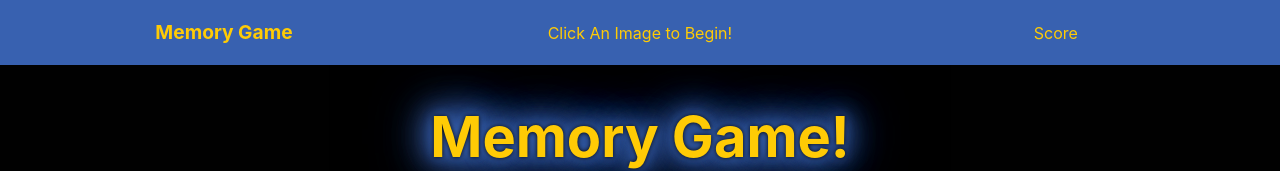
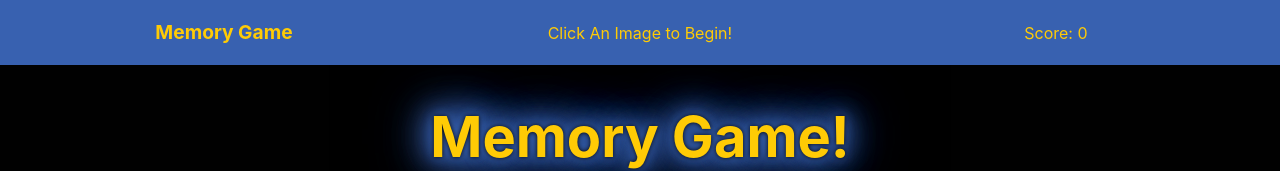
Before and after one commit to MattAuretta/memory-game, a React (Create React App) app: page / in a window 1280 px wide. Shown: the top 171 px of the page. Built offline with nearby package versions, Linux system fonts and the light colour scheme.

Commit message:
scoring functional

```diff
--- a/src/App.js
+++ b/src/App.js
@@ -9,17 +9,29 @@ import characters from "./characters.json";
 
 class App extends Component {
   state = {
-    clicked: false
+    clicked: [],
+    score: 0
   }
 
-  handleClick = () => {
-    console.log("test")
+  handleClick = (event) => {
+    this.setState({
+      clicked: [...this.state.clicked, event.target.alt]
+    })
+    if (this.state.clicked.includes(event.target.alt)) {
+      console.log("you lose")
+    } else {
+      this.setState({
+        score: this.state.score + 1
+      })
+    }
   }
 
   render() {
     return (
       <Wrapper>
-        <NavBar />
+        <NavBar
+          score={this.state.score}
+        />
         <Jumbotron />
         {characters.map(character => (
           <CharcterCard
--- a/src/components/NavBar/index.js
+++ b/src/components/NavBar/index.js
@@ -11,7 +11,7 @@ function NavBar(props) {
                 Click An Image to Begin!
             </li>
             <li id="score">
-                Score
+                Score: {props.score}
             </li>
         </ul>
     </nav>
```
